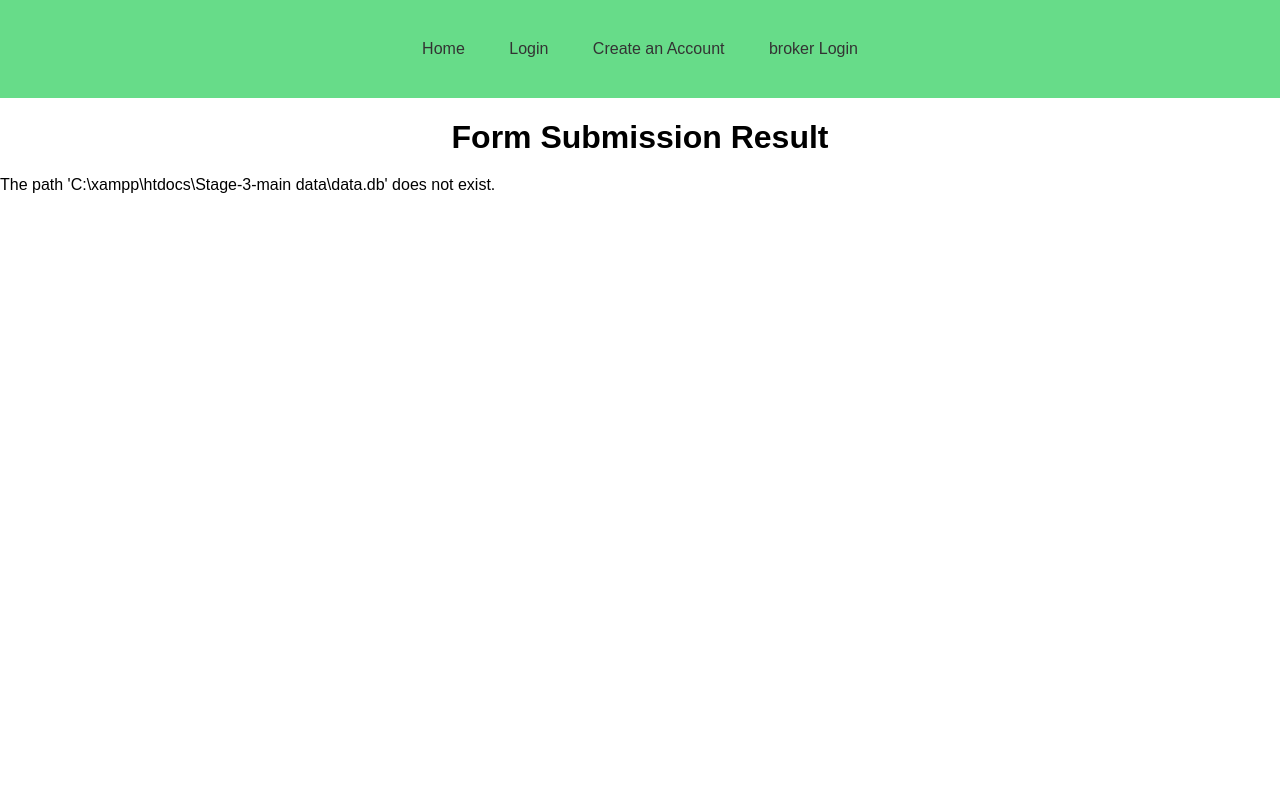
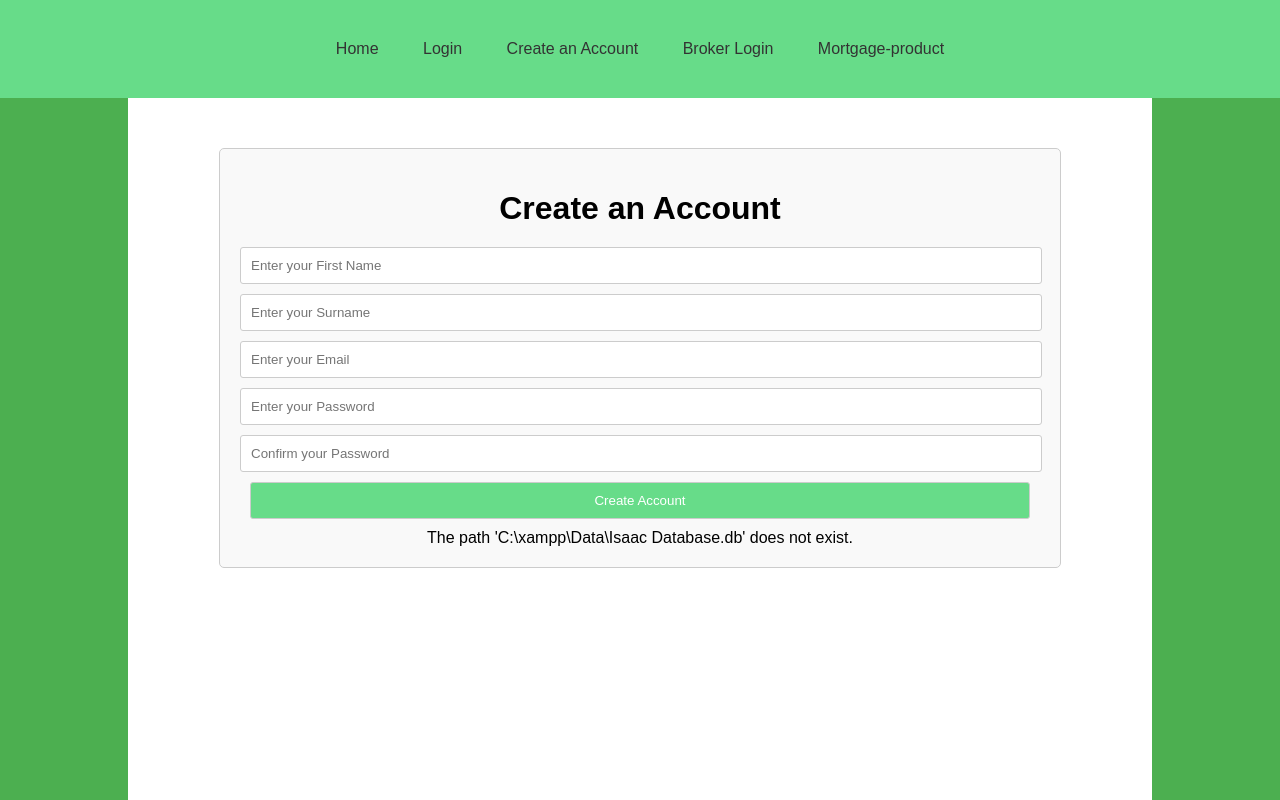
Before and after one commit to AliRauf456/Stage-3, a PHP site: page /create-account.php in a window 1280 px wide. Run offline with PHP 8.4, Linux system fonts and the light colour scheme.

Commit message:
Jian login user commit

```diff
--- a/broker-login.php
+++ b/broker-login.php
@@ -11,8 +11,8 @@
         <nav>
             <ul>
                 <li><a href="home-page-prospective.html">Home</a></li>
-                <li><a href="login.html">Login</a></li>
-                <li><a href="create-account.html">Create an Account</a></li>
+                <li><a href="login.php">Login</a></li>
+                <li><a href="create-account.php">Create an Account</a></li>
                 <li><a href="broker-login.php">Broker Login</a></li>
                 <li><a href="mortgage-product.php">Mortgage-product</a></li>
             </ul>
--- a/create-account.php
+++ b/create-account.php
@@ -4,7 +4,7 @@
     <meta charset="UTF-8">
     <meta name="viewport" content="width=device-width, initial-scale=1.0">
     <link rel="stylesheet" href="styles.css">
-    <title>Form Submission Result</title>
+    <title>Create Account</title>
 </head>
 <body>
     <header>
@@ -12,23 +12,29 @@
             <ul>
                 <li><a href="home-page-prospective.html">Home</a></li>
                 <li><a href="login.php">Login</a></li>
-                <li><a href="create-account.html">Create an Account</a></li>
-                <li><a href="broker-login.html">broker Login</a></li>
+                <li><a href="create-account.php">Create an Account</a></li>
+                <li><a href="broker-login.php">Broker Login</a></li>
+                <li><a href="mortgage-product.php">Mortgage-product</a></li>
             </ul>
         </nav>
     </header>
-<body>
 
-    <title>Form Submission Result</title>
-
-<body>
-    <h1>Form Submission Result</h1>
+    <div class="container">
+        <div class="left-background"></div>
+        <div class="right-background"></div>
+        <h1>Create an Account</h1>
+        <form action="<?php echo htmlspecialchars($_SERVER["PHP_SELF"]); ?>" method="post">
+            <input type="text" id="firstname" name="firstname" placeholder="Enter your First Name">
+            <input type="text" id="surname" name="surname" placeholder="Enter your Surname">
+            <input type="email" id="email" name="email" placeholder="Enter your Email">
+            <input type="password" id="password" name="password" placeholder="Enter your Password">
+            <input type="password" id="confirmPassword" name="confirmPassword" placeholder="Confirm your Password">
+            <input type="submit" value="Create Account">
+        </form>
 
         <?php
-    // Your PHP code here
-
         // Path validation
-    $path = 'C:\xampp\htdocs\Stage-3-main data\data.db';
+        $path = 'C:\xampp\Data\Isaac Database.db';
         $realPath = realpath($path);
 
         if ($realPath === false) {
@@ -72,35 +78,20 @@
 
                         // Check if the insertion was successful
                         if ($result) {
-                        echo "User added successfully.";
+                            echo "Your account has been successfully created.";
                         } else {
-                        echo "Error: Unable to add user.";
+                            echo "Error: Unable to create your account.";
                         }
 
                         // Close the statement and the database connection
                         $stmt->close();
                         $db->close();
-                    header("Location:login.php");
+                        header("Location: login.php");
                     }
                 }
             }
         }
         ?>
-
-    <form method="post" action="">
-        <label for="firstname">First Name:</label>
-        <input type="text" id="firstname" name="firstname"><br>
-
-        <label for="surname">Surname:</label>
-        <input type="text" id="surname" name="surname"><br>
-
-        <label for="password">Password:</label>
-        <input type="password" id="password" name="password"><br>
-
-        <label for="email">Email:</label>
-        <input type="email" id="email" name="email"><br>
-
-        <input type="submit" value="Submit">
-    </form>
+    </div>
 </body>
 </html>
--- a/create-mortgage-product.php
+++ b/create-mortgage-product.php
@@ -11,8 +11,8 @@
         <nav>
             <ul>
                 <li><a href="home-page-prospective.html">Home</a></li>
-                <li><a href="login.html">Login</a></li>
-                <li><a href="create-account.html">Create an Account</a></li>
+                <li><a href="login.php">Login</a></li>
+                <li><a href="create-account.php">Create an Account</a></li>
                 <li><a href="broker-login.php">Broker Login</a></li>
                 <li><a href="mortgage-product.php">Mortgage Product</a></li>
             </ul>
--- a/home-page-prospective.html
+++ b/home-page-prospective.html
@@ -17,8 +17,8 @@
         <nav>
             <ul>
                 <li><a href="home-page-prospective.html">Home</a></li>
-                <li><a href="login.html">Login</a></li>
-                <li><a href="create-account.html">Create an Account</a></li>
+                <li><a href="login.php">Login</a></li>
+                <li><a href="create-account.php">Create an Account</a></li>
                 <li><a href="broker-login.php">Broker Login</a></li>
                 <li><a href="mortgage-product.php">Mortgage-product</a></li>
             </ul>
--- a/home-page.html
+++ b/home-page.html
@@ -5,8 +5,8 @@
     <nav>
         <ul>
             <li><a href="home-page-prospective.html">Home</a></li>
-            <li><a href="login.html">Login</a></li>
-            <li><a href="create-account.html">Create an Account</a></li>
+            <li><a href="login.php">Login</a></li>
+            <li><a href="create-account.php">Create an Account</a></li>
             <li><a href="broker-login.php">Broker Login</a></li>
             <li><a href="mortgage-product.php">Mortgage-product</a></li>
         </ul>
```
Also changed, not shown: create-account.html (deleted, +0 -36 lines), login.html (deleted, +0 -37 lines), login.php (added, +37 -0 lines), mortgage-product.php (+4 -4 lines), lol.html (deleted). Lines whose indentation alone changed are shown as unchanged.
